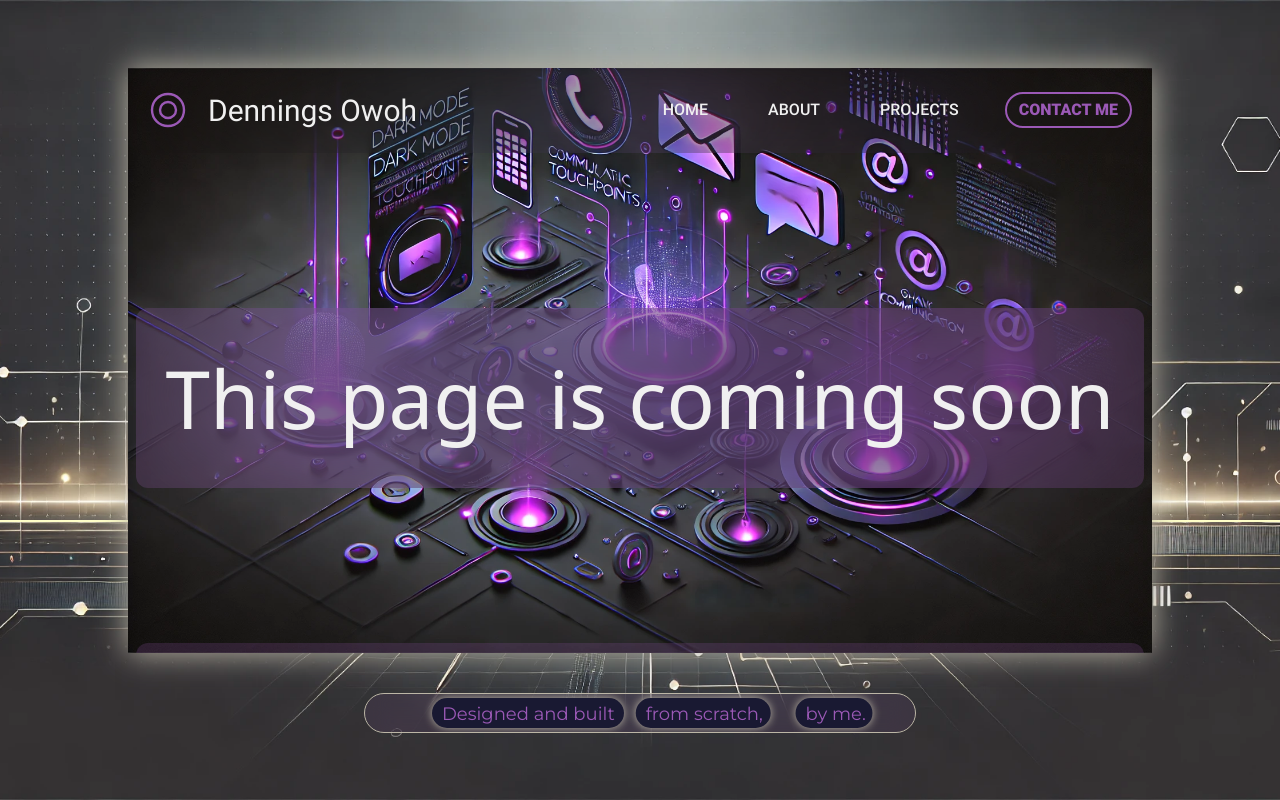
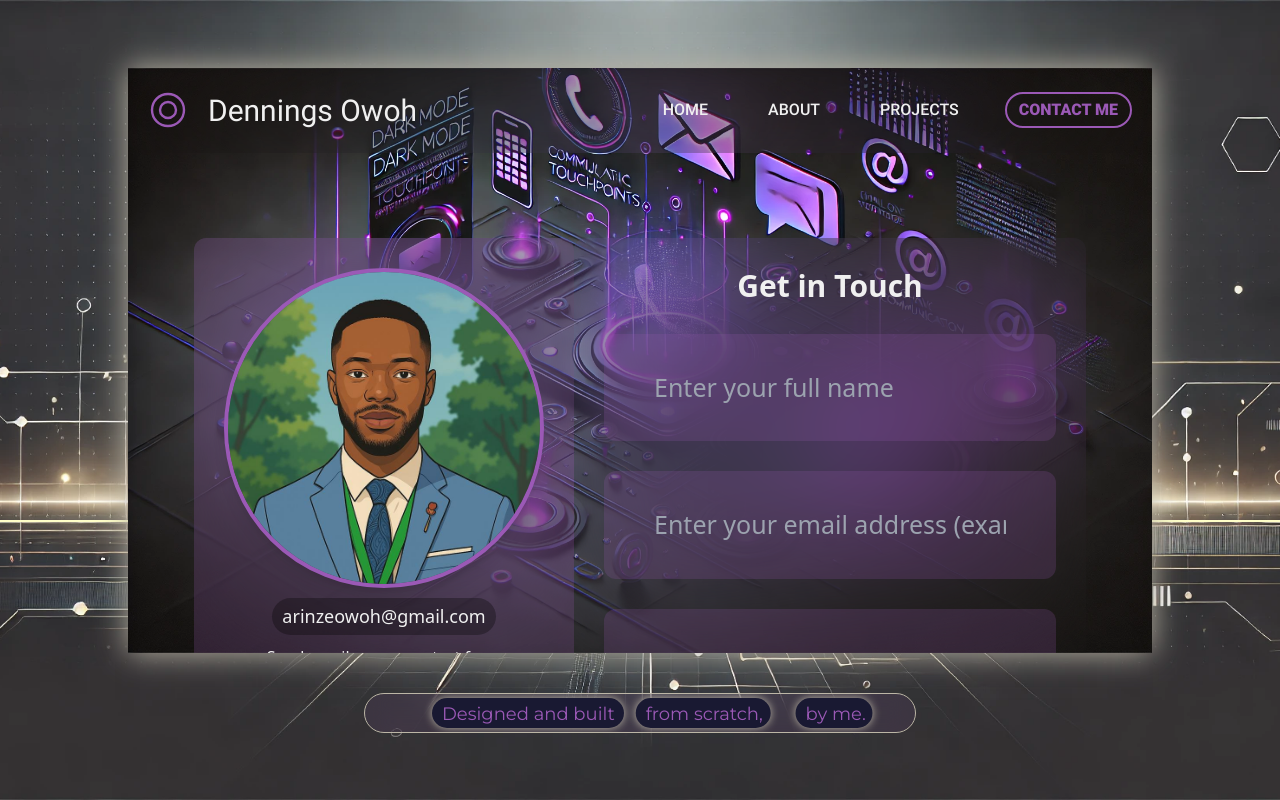
Before and after one commit to ArinzeGit/My-Portfolio-Website, a Next.js app: page /contact-me in a window 1280 px wide. Built offline with nearby package versions, Linux system fonts and the light colour scheme.

Commit message:
Change implementation of HireMeButton component
Add HireMeButton to projects page

Reimplement about page to utilize TranslucentCard component

Build out contact-me page

-    Add contact form

-    Add avatar image and clickable email address for UX

-    Improve UI

```diff
--- a/src/app/about/page.tsx
+++ b/src/app/about/page.tsx
@@ -4,13 +4,14 @@ import { useThemeColor } from "@/app/context/ThemeContext";
 import { FaMedal } from "react-icons/fa";
 import HireMeButton from "@/components/HireMeButton";
 import Link from "next/link";
+import TranslucentCard from "@/components/TranslucentCard";
 
 const About = () => {
   const themeColor = useThemeColor();
   return (
     <div className="  bg-[url('/images/about-page-background.webp')] bg-cover bg-center min-h-full pt-[85px]">
       <div
-        className="w-[max(80vw,870px)] sm:h-[max(calc(35vw-85px),500px)] overflow-auto scrollbar-thin flex flex-col sm:flex-row justify-between gap-[40px] items-start py-[85px] text-secondary text-xl leading-loose"
+        className="w-[max(80vw,870px)] sm:h-[max(calc(35vw-85px),500px)] overflow-auto scrollbar-thin py-[85px] flex flex-col sm:flex-row justify-between gap-[40px] items-start text-secondary text-xl leading-loose"
         style={
           {
             "--theme-color": themeColor, // Inject theme color as a CSS variable which will be used in globals.css to set thumb color and track color for safari
@@ -18,7 +19,7 @@ const About = () => {
           } as React.CSSProperties // Fix TypeScript error
         }
       >
-        <div className="max-w-md p-[30px] overflow-hidden bg-aboutPrimary bg-opacity-[20%] backdrop-blur-3xl rounded-bl-[12px] rounded-br-[12px] rounded-none sm:rounded-tr-[12px] sm:rounded-br-[12px] sm:rounded-tl-none sm:rounded-bl-none">
+        <TranslucentCard position="left" className="max-w-md bg-aboutPrimary">
           <div className="relative w-64 h-64 sm:w-80 sm:h-80 mx-auto overflow-hidden rounded-full border-[4px] border-aboutPrimary shadow-lg transition-all duration-500 ease-out hover:shadow-2xl">
             <Image
               src="/images/arinze-in-suit.jpg"
@@ -61,9 +62,9 @@ const About = () => {
             </svg>
             Visit my GitHub
           </Link>
-        </div>
+        </TranslucentCard>
 
-        <div className="max-w-md p-[30px] bg-aboutPrimary bg-opacity-[20%] backdrop-blur-3xl rounded-tl-[12px] rounded-tr-[12px] sm:rounded-tl-[12px] sm:rounded-bl-[12px] sm:rounded-none">
+        <TranslucentCard position="right" className="max-w-md bg-aboutPrimary">
           <h2 className="text-aboutPrimary text-3xl font-bold mb-4">
             Technologies I Excel In
           </h2>
@@ -177,13 +178,8 @@ const About = () => {
             </Link>{" "}
             in the Nigeria Open 2019, where I set two national records.
           </p>
-          <HireMeButton
-            style={{
-              backgroundColor: "var(--about-primary)",
-              marginTop: "50px",
-            }}
-          ></HireMeButton>
-        </div>
+          <HireMeButton className="bg-[var(--about-primary)]" />
+        </TranslucentCard>
       </div>
     </div>
   );
--- a/src/app/contact-me/page.tsx
+++ b/src/app/contact-me/page.tsx
@@ -1,25 +1,75 @@
 "use client";
 import { useThemeColor } from "@/app/context/ThemeContext";
 import TranslucentCard from "@/components/TranslucentCard";
+import Image from "next/image";
+import Link from "next/link";
 
 const ContactMe = () => {
   const themeColor = useThemeColor();
   return (
     <div className="bg-[url('/images/contact-me-page-background.webp')] bg-cover bg-center min-h-full pt-[85px]">
       <div
-        className="w-[max(80vw,870px)] sm:h-[max(calc(35vw-85px),500px)] overflow-auto scrollbar-thin"
+        className="w-[max(80vw,870px)] sm:h-[max(calc(35vw-85px),500px)] overflow-auto scrollbar-thin py-[85px] flex flex-col sm:flex-row justify-center items-start text-secondary"
         style={{
           scrollbarColor: `${themeColor} #1F1F1F`, // Set thumb color and track color
         }}
       >
-        <div className="h-[165%] flex flex-col justify-evenly items-center">
-          <TranslucentCard className="text-[80px] bg-contactMePrimary">
-            <p>This page is coming soon</p>
+        <TranslucentCard className="max-w-md bg-contactMePrimary text-center sticky top-[0]">
+          <div className="relative w-64 h-64 sm:w-80 sm:h-80 mx-auto overflow-hidden rounded-full border-[4px] border-contactMePrimary shadow-lg transition-all duration-500 ease-out hover:shadow-2xl">
+            <Image
+              src="/images/cartoon-arinze-in-suit.jpg"
+              alt="Professional image"
+              fill
+              sizes="(max-width: 640px) 256px, (max-width: 1024px) 320px, 400px"
+              className="object-cover object-top transition-transform duration-500 ease-out hover:scale-110"
+              priority
+            />
+          </div>
+
+          <Link
+            href="mailto:arinzeowoh@gmail.com"
+            className="inline-block mt-[10px] text-[18px] bg-[rgba(0,0,0,.3)] hover:bg-contactMePrimary rounded-full px-[10px] py-[5px] transition-all"
+          >
+            arinzeowoh@gmail.com
+          </Link>
+          <p className="mt-[10px]">Send email or use contact form</p>
+        </TranslucentCard>
+
+        <TranslucentCard className="flex flex-col text-[25px] gap-[30px] w-[50%]">
+          <h2 className="text-3xl font-bold self-center">Get in Touch</h2>
+          <TranslucentCard className="bg-contactMePrimary">
+            <input
+              placeholder="Enter your full name"
+              className="placeholder:text-gray-400 bg-transparent outline-[1px] hover:outline hover:outline-contactMePrimary focus:outline focus:outline-[2px] focus:outline-white px-[20px] py-[5px] w-full rounded-lg"
+            />
           </TranslucentCard>
-          <TranslucentCard className="text-[80px] bg-contactMePrimary">
-            <p>This page is coming soon</p>
+          <TranslucentCard className="bg-contactMePrimary">
+            <input
+              placeholder="Enter your email address (example@email.com)"
+              className="placeholder:text-gray-400 bg-transparent outline-[1px]  hover:outline hover:outline-contactMePrimary focus:outline focus:outline-[2px] focus:outline-white px-[20px] py-[5px] w-full rounded-lg"
+            />
           </TranslucentCard>
-        </div>
+          <TranslucentCard className="bg-contactMePrimary">
+            <input
+              placeholder="Enter the subject"
+              className="placeholder:text-gray-400 bg-transparent outline-[1px]  hover:outline hover:outline-contactMePrimary focus:outline focus:outline-[2px] focus:outline-white px-[20px] py-[5px] w-full rounded-lg"
+            />
+          </TranslucentCard>
+          <TranslucentCard className="bg-contactMePrimary">
+            <textarea
+              placeholder="Type your message"
+              className="placeholder:text-gray-400 bg-transparent outline-[1px]  hover:outline hover:outline-contactMePrimary focus:outline focus:outline-[2px] focus:outline-white px-[20px] py-[5px] w-full rounded-lg"
+            />
+          </TranslucentCard>
+          <div className="flex flex-col gap-2 items-center">
+            <button className="bg-contactMePrimary text-xl sm:text-2xl font-bold tracking-wide py-3 px-6 rounded-2xl shadow-lg hover:bg-opacity-80 hover:shadow-xl transition-all duration-300">
+              Send
+            </button>
+            <p className="text-white/70 text-sm italic text-center">
+              I usually reply within 12 hours!
+            </p>
+          </div>
+        </TranslucentCard>
       </div>
     </div>
   );
--- a/src/app/home/page.tsx
+++ b/src/app/home/page.tsx
@@ -12,7 +12,7 @@ const Home = () => {
   return (
     <div className="bg-[url('/images/home-page-background.webp')] bg-top bg-cover min-h-full pt-[85px]">
       <div
-        className="w-[max(80vw,870px)] sm:h-[max(calc(35vw-85px),500px)] overflow-auto scrollbar-thin flex flex-col sm:flex-row justify-between gap-[40px] items-center"
+        className="w-[max(80vw,870px)] sm:h-[max(calc(35vw-85px),500px)] overflow-auto scrollbar-thin py-[10px] flex flex-col sm:flex-row justify-between gap-[40px] items-center"
         style={{
           scrollbarColor: `${themeColor} #1F1F1F`, // Set thumb color and track color
         }}
@@ -42,12 +42,7 @@ const Home = () => {
               <FontAwesomeIcon icon={faEnvelope} className="w-10 h-10" />
             </Link>
           </div>
-          <HireMeButton
-            style={{
-              backgroundColor: "var(--home-primary)",
-              marginTop: "50px",
-            }}
-          />
+          <HireMeButton className="bg-[var(--home-primary)]" />
         </TranslucentCard>
 
         <TranslucentCard
--- a/src/app/projects/page.tsx
+++ b/src/app/projects/page.tsx
@@ -1,5 +1,6 @@
 "use client";
 import { useThemeColor } from "@/app/context/ThemeContext";
+import HireMeButton from "@/components/HireMeButton";
 import TranslucentCard from "@/components/TranslucentCard";
 import Link from "next/link";
 
@@ -160,16 +161,19 @@ const Projects = () => {
   return (
     <div className="bg-[url('/images/projects-page-background.webp')] bg-cover bg-center min-h-full pt-[85px]">
       <div
-        className="w-[max(80vw,870px)] sm:h-[max(calc(35vw-85px),500px)] overflow-auto scrollbar-thin p-[85px] flex flex-wrap gap-8 justify-center"
+        className="w-[max(80vw,870px)] sm:h-[max(calc(35vw-85px),500px)] overflow-auto scrollbar-thin p-[85px] flex flex-col items-center"
         style={{
           scrollbarColor: `${themeColor} #1F1F1F`, // Set thumb color and track color
         }}
       >
-        {projects.map((project, index) => (
-          <TranslucentCard className="bg-projectsPrimary group" key={index}>
-            <ProjectCard project={project} />
-          </TranslucentCard>
-        ))}
+        <div className="flex flex-wrap gap-8 justify-center">
+          {projects.map((project, index) => (
+            <TranslucentCard className="bg-projectsPrimary group" key={index}>
+              <ProjectCard project={project} />
+            </TranslucentCard>
+          ))}
+        </div>
+        <HireMeButton className="bg-[var(--projects-primary)]" />
       </div>
     </div>
   );
--- a/src/components/HireMeButton.tsx
+++ b/src/components/HireMeButton.tsx
@@ -1,11 +1,10 @@
 import Link from "next/link";
 
-const HireMeButton = ({ style }: { style: React.CSSProperties }) => {
+const HireMeButton = ({ className }: { className: string }) => {
   return (
     <Link
       href={"/contact-me"}
-      className="block text-center text-white text-xl sm:text-2xl font-bold tracking-wide py-3 px-6 rounded-2xl shadow-lg hover:bg-opacity-80 hover:shadow-xl transition-all duration-300"
-      style={style}
+      className={`mt-[50px] block text-center text-white text-xl sm:text-2xl font-bold tracking-wide py-3 px-6 rounded-2xl shadow-lg hover:bg-opacity-80 hover:shadow-xl transition-all duration-300 ${className}`}
     >
       Hire Me
     </Link>
```
Also changed, not shown: public/images/cartoon-arinze-in-suit.jpg (added).
